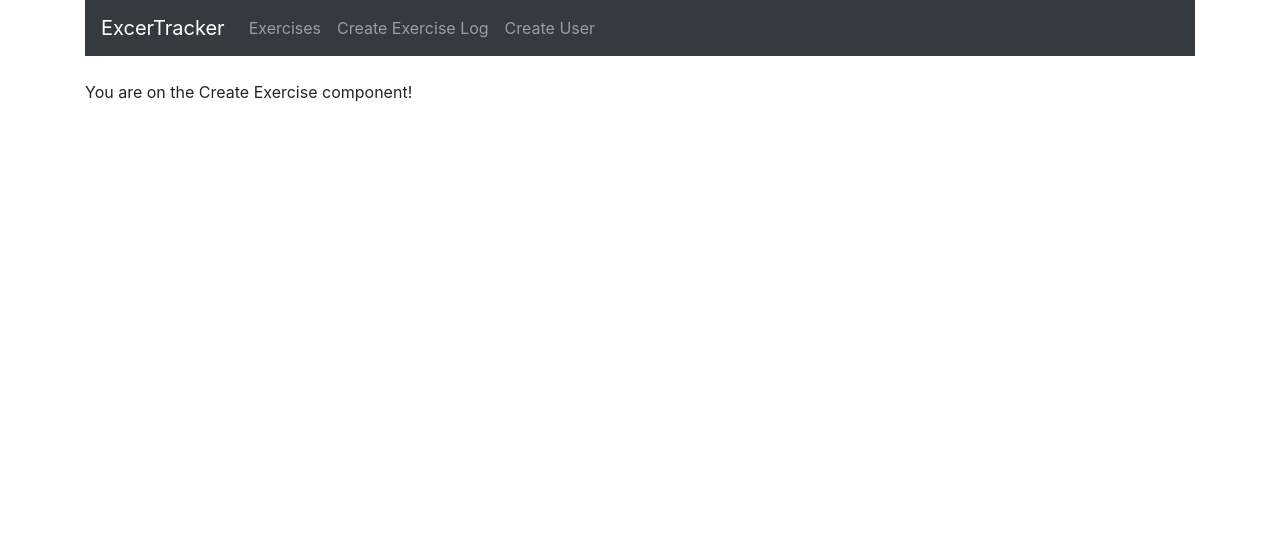
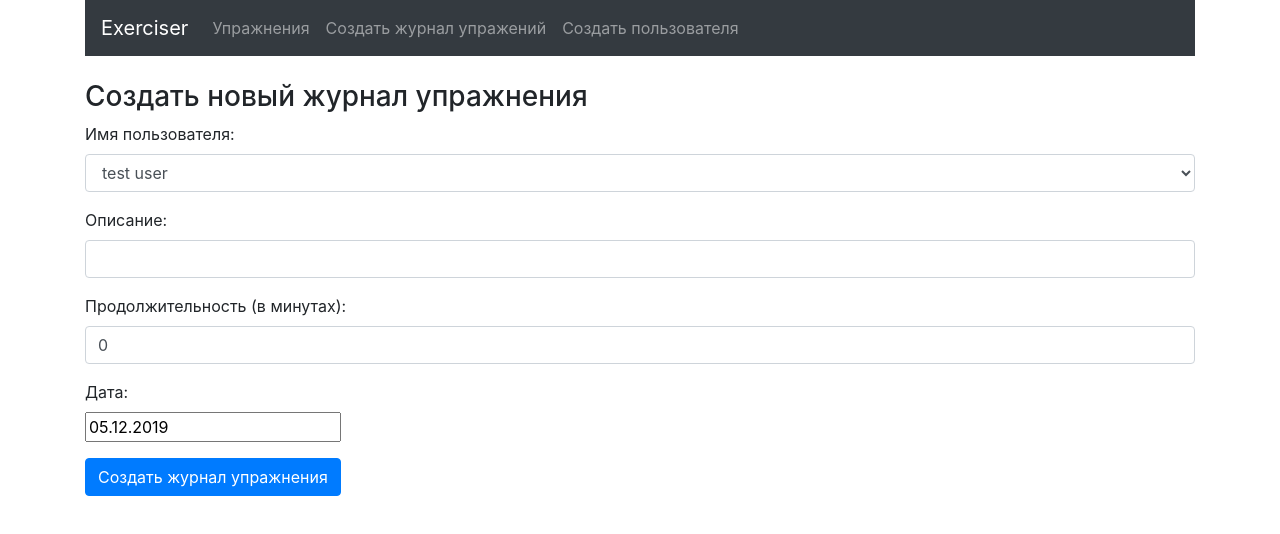
Before and after one commit to funday991/Exerciser, a React (Create React App) app: page /create in a window 1280 px wide. Shown: the top 534 px of the page. Built offline with nearby package versions, Linux system fonts and the light colour scheme.

Commit message:
Add create exercise funcitonality stub

```diff
--- a/src/components/create-exercise.component.js
+++ b/src/components/create-exercise.component.js
@@ -1,10 +1,124 @@
 import React, { Component } from 'react';
+import DatePicker from 'react-datepicker';
+import "react-datepicker/dist/react-datepicker.css";
 
 export default class CreateExercise extends Component {
+    constructor(props) {
+        super(props);
+
+        this.state = {
+            username: '',
+            description: '',
+            duration: 0,
+            date: new Date(),
+            users: []
+        }
+
+        this.onChangeUsername = this.onChangeUsername.bind(this);
+        this.onChangeDescription = this.onChangeDescription.bind(this);
+        this.onChangeDuration = this.onChangeDuration.bind(this);
+        this.onChangeDate = this.onChangeDate.bind(this);
+        this.onSubmit = this.onSubmit.bind(this);
+    }
+
+    componentDidMount() {
+        this.setState({
+            users: ['test user'],
+            username: 'test user'
+        });
+    }
+
+    onChangeUsername(e) {
+        this.setState({
+            username: e.target.value
+        });
+    }
+    onChangeDescription(e) {
+        this.setState({
+            description: e.target.value
+        });
+    }
+    onChangeDuration(e) {
+        this.setState({
+            duration: e.target.value
+        });
+    }
+    onChangeDate(date) {
+        this.setState({
+            date: date
+        });
+    }
+
+    onSubmit(e) {
+        e.preventDefault();
+
+        const exercise = {
+            username: this.state.username,
+            description: this.state.description,
+            duration: this.state.duration,
+            date: this.state.date,
+        };
+
+        console.log(exercise);
+        window.location = '/';
+    }
+
     render() {
         return (
             <div>
-        <p>You are on the Create Exercise component!</p>
+                <h3>Создать новый журнал упражнения</h3>
+                <form onSubmit={this.onSubmit}>
+                    <div className="form-group">
+                        <label>Имя пользователя: </label>
+                        <select
+                            ref="userInput"
+                            required
+                            className="form-control"
+                            value={this.state.username}
+                            onChange={this.onChangeUsername}
+                        >
+                            {
+                                this.state.users.map(function(user) {
+                                    return <option key={user} value={user}>{user}</option>;
+                                })
+                            }
+                        </select>
+                    </div>
+                    <div className="form-group">
+                        <label>Описание: </label>
+                        <input
+                            type="text"
+                            required
+                            className="form-control"
+                            value={this.state.description}
+                            onChange={this.onChangeDescription}
+                        />
+                    </div>
+                    <div className="form-group">
+                        <label>Продолжительность (в минутах): </label>
+                        <input
+                            type="text"
+                            className="form-control"
+                            value={this.state.duration}
+                            onChange={this.onChangeDuration}
+                        />
+                    </div>
+                    <div className="form-group">
+                        <label>Дата: </label>
+                        <div>
+                            <DatePicker
+                                locale="ru"
+                                dateFormat="dd.MM.yyyy"
+                                selected={this.state.date}
+                                onChange={this.onChangeDate}
+                            />
+                        </div>
+                    </div>
+
+                    <div className="form-group">
+                        <input type="submit" value="Создать журнал упражнения" className="btn btn-primary"/>
+                    </div>
+                </form>
             </div>
         )
     }
--- a/src/components/navbar.component.js
+++ b/src/components/navbar.component.js
@@ -6,17 +6,17 @@ export default class Navbar extends Component {
   render() {
     return (
       <nav className="navbar navbar-dark bg-dark navbar-expand-lg">
-        <Link to="/" className="navbar-brand">ExcerTracker</Link>
+        <Link to="/" className="navbar-brand">Exerciser</Link>
         <div className="collpase navbar-collapse">
         <ul className="navbar-nav mr-auto">
           <li className="navbar-item">
-          <Link to="/" className="nav-link">Exercises</Link>
+          <Link to="/" className="nav-link">Упражнения</Link>
           </li>
           <li className="navbar-item">
-          <Link to="/create" className="nav-link">Create Exercise Log</Link>
+          <Link to="/create" className="nav-link">Создать журнал упражений</Link>
           </li>
           <li className="navbar-item">
-          <Link to="/user" className="nav-link">Create User</Link>
+          <Link to="/user" className="nav-link">Создать пользователя</Link>
           </li>
         </ul>
         </div>
```
Also changed, not shown: package.json (+25 -0 lines), 1 other file (tests, documents, lock files or other folders). Lines whose indentation alone changed are shown as unchanged.
